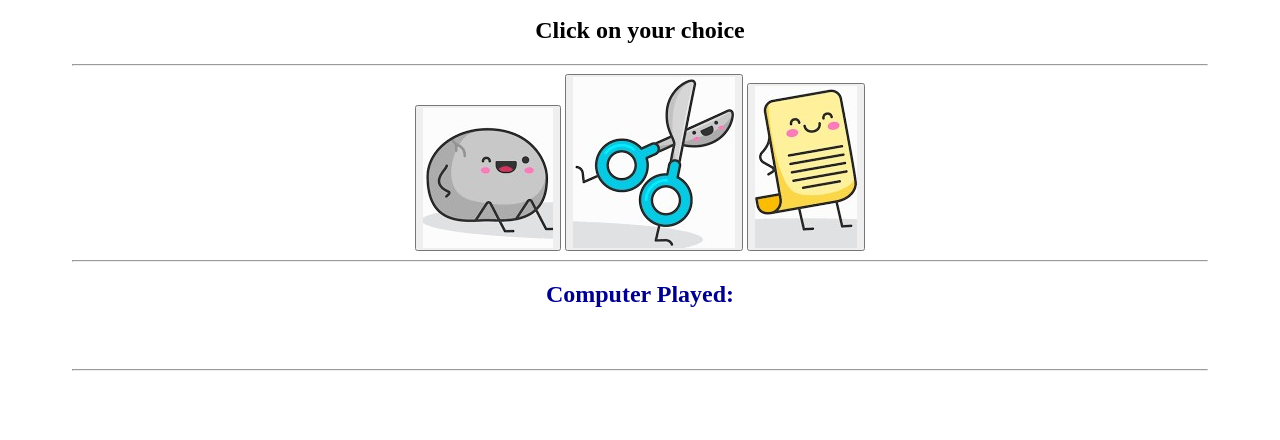
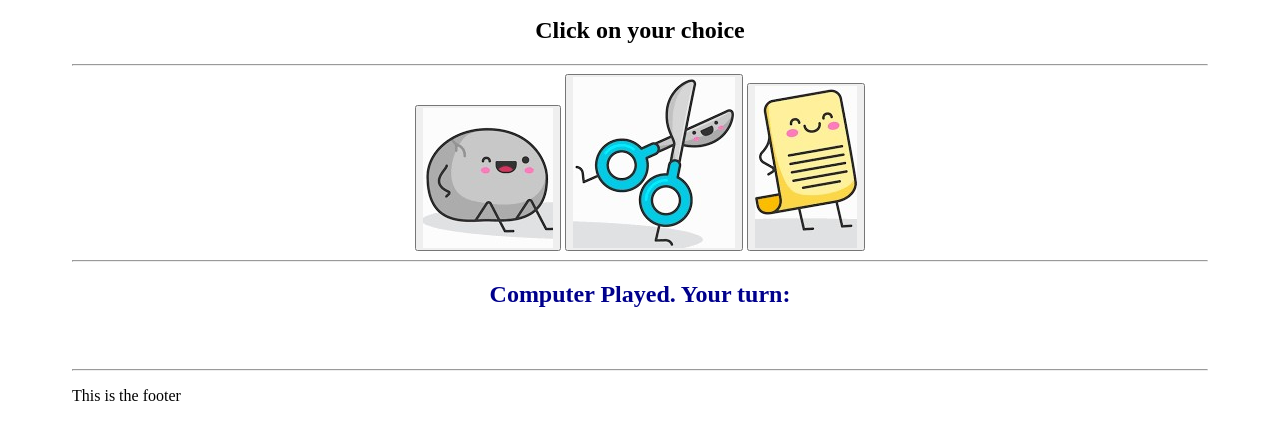
Before and after one commit to Ayo827/RockPaperScissors, a plain HTML site: page index.html in a window 1280 px wide. Shown: the part 284-724 px from the top of the page. Drawn offline with Linux system fonts and the light colour scheme.

Commit message:
Update index.html

```diff
--- a/index.html
+++ b/index.html
@@ -41,7 +41,7 @@
 
         <div>
             <center>
-                <h2 style="color: darkblue;"> Computer Played: <b id="ComputerChoice"> </b> </h2>
+                <h2 style="color: darkblue;"> Computer Played. Your turn: <b id="ComputerChoice"> </b> </h2>
 
                 <h3 id="Result" style="color:red; height: 22px;"></h3>
             </center>
@@ -49,7 +49,7 @@
 
         <hr>
 
-        <footer class="site-footer"></footer>
+        <footer class="site-footer"><p>This is the footer</p></footer>
     </section>
 
 </body>
```
